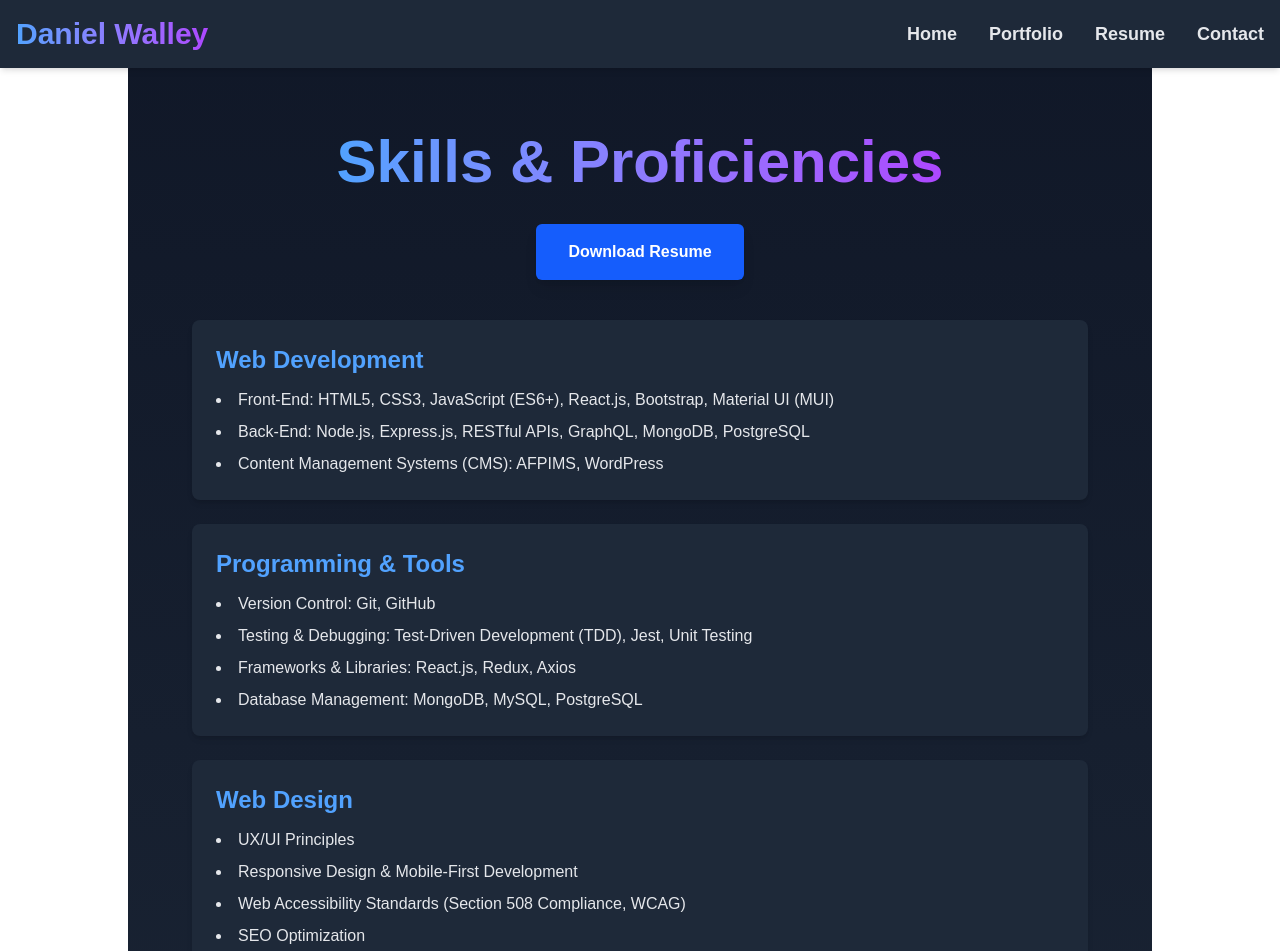
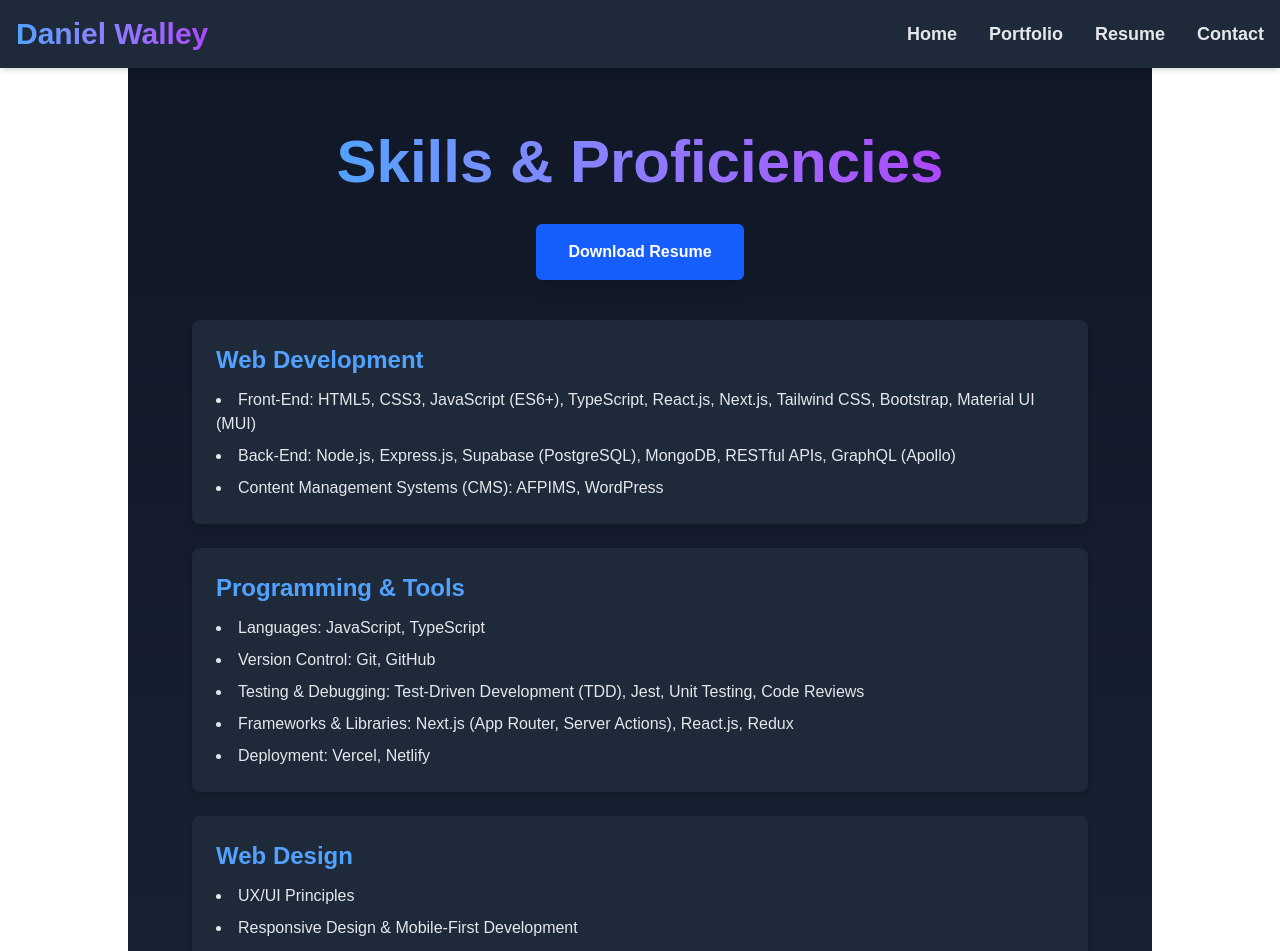
Before and after one commit to dwalley606/next_portfolio, a Next.js app: page /resume in a window 1280 px wide. Shown: the top 951 px of the page. Built offline with nearby package versions, Linux system fonts and the light colour scheme.

Commit message:
Updated resume page

```diff
--- a/src/app/resume/page.tsx
+++ b/src/app/resume/page.tsx
@@ -4,18 +4,19 @@ export default function Resume() {
     {
       title: "Web Development",
       items: [
-        "Front-End: HTML5, CSS3, JavaScript (ES6+), React.js, Bootstrap, Material UI (MUI)",
-        "Back-End: Node.js, Express.js, RESTful APIs, GraphQL, MongoDB, PostgreSQL",
+        "Front-End: HTML5, CSS3, JavaScript (ES6+), TypeScript, React.js, Next.js, Tailwind CSS, Bootstrap, Material UI (MUI)",
+        "Back-End: Node.js, Express.js, Supabase (PostgreSQL), MongoDB, RESTful APIs, GraphQL (Apollo)",
         "Content Management Systems (CMS): AFPIMS, WordPress",
       ],
     },
     {
       title: "Programming & Tools",
       items: [
+        "Languages: JavaScript, TypeScript",
         "Version Control: Git, GitHub",
-        "Testing & Debugging: Test-Driven Development (TDD), Jest, Unit Testing",
-        "Frameworks & Libraries: React.js, Redux, Axios",
-        "Database Management: MongoDB, MySQL, PostgreSQL",
+        "Testing & Debugging: Test-Driven Development (TDD), Jest, Unit Testing, Code Reviews",
+        "Frameworks & Libraries: Next.js (App Router, Server Actions), React.js, Redux",
+        "Deployment: Vercel, Netlify",
       ],
     },
     {
@@ -23,7 +24,7 @@ export default function Resume() {
       items: [
         "UX/UI Principles",
         "Responsive Design & Mobile-First Development",
-        "Web Accessibility Standards (Section 508 Compliance, WCAG)",
+        "Web Accessibility Standards (Section 508 Compliance, WCAG 2.0)",
         "SEO Optimization",
       ],
     },
@@ -48,6 +49,7 @@ export default function Resume() {
       title: "Cloud & Hosting",
       items: [
         "AWS (S3) for Cloud Solutions",
+        "Vercel for Serverless Deployment",
         "Website Performance Optimization",
       ],
     },
```
